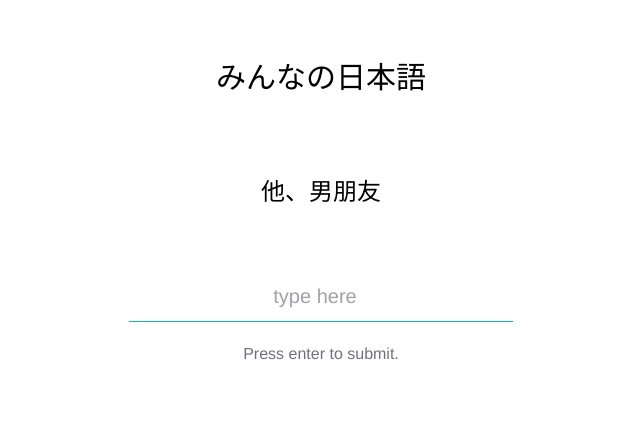
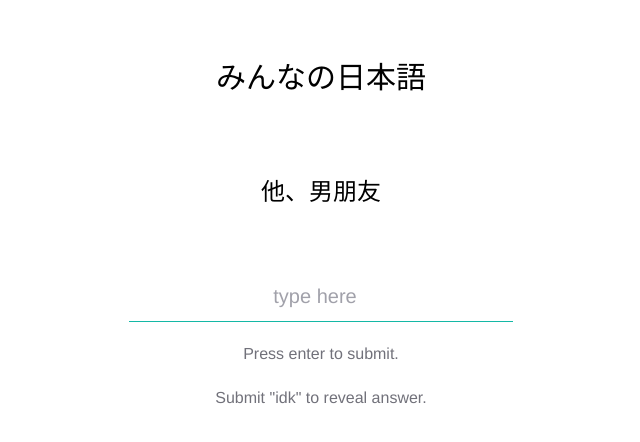
Before and after one commit to uier/blank-filling, a Vue app: page / in a window 1280 px wide. Shown: the top 442 px of the page, without its empty margins (319-959 px from the left). Built offline with nearby package versions, Linux system fonts and the light colour scheme.

Commit message:
reveal answer by keyword instead of WA*3

```diff
--- a/src/App.vue
+++ b/src/App.vue
@@ -4,7 +4,7 @@
     <div class="text-2xl">{{ data[index].Q }}</div>
   </div>
   <Input class="mt-16" :error="error" @submit="submit" />
-  <div class="mt-3" v-show="cnt > 2">
+  <div class="mt-3" v-show="reveal">
     {{ data[index].A.join(', ') }}
   </div>
 </template>
@@ -27,19 +27,23 @@
     }
     const index = ref(genIndex())
     const error = ref(false)
-    const cnt = ref(0)
+    const reveal = ref(false)
     const submit = (answer, cb) => {
+      if ( answer === 'idk' ) {
+        cb()
+        reveal.value = true
+        return
+      }
+      reveal.value = false
       if ( data[index.value].A.includes(answer) ) {
-        cnt.value = 0
         cb()
         index.value = genIndex()
       } else {
         error.value = true
-        cnt.value += 1
-        setTimeout(() => error.value = false, 1500)
+        setTimeout(() => error.value = false, 1000)
       }
     }
-    return { index, data, submit, error, cnt }
+    return { index, data, submit, error, reveal }
   },
 }
 </script>
--- a/src/components/Input.vue
+++ b/src/components/Input.vue
@@ -12,6 +12,7 @@
       >
     </div>
     <div class="mt-5 text-gray-500">Press enter to submit.</div>
+    <div class="mt-5 text-gray-500">Submit "idk" to reveal answer.</div>
   </div>
 </template>
 
```
Also changed, not shown: package.json (line endings or trailing spaces), 1 other file (tests, documents, lock files or other folders).
